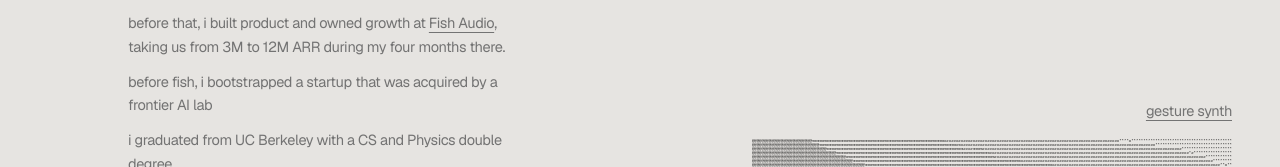
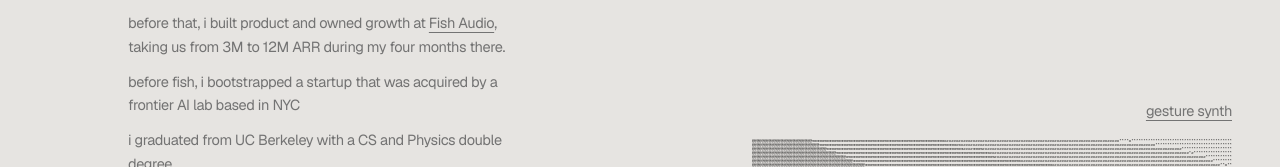
Before and after one commit to kcui5/kylecui, a Next.js app: page / in a window 1280 px wide. Shown: the part 285-452 px from the top of the page. Built offline with nearby package versions, Linux system fonts and the light colour scheme; a web font is replaced by a local one.

Commit message:
tweak wording

```diff
--- a/app/page.tsx
+++ b/app/page.tsx
@@ -57,7 +57,7 @@ export default function Page() {
           </p>
           <p className={bodyClass}>
             before fish, i bootstrapped a startup that was
-            acquired by a frontier AI lab
+            acquired by a frontier AI lab based in NYC
           </p>
           <p className={bodyClass}>
             i graduated from UC Berkeley with a CS and
```
